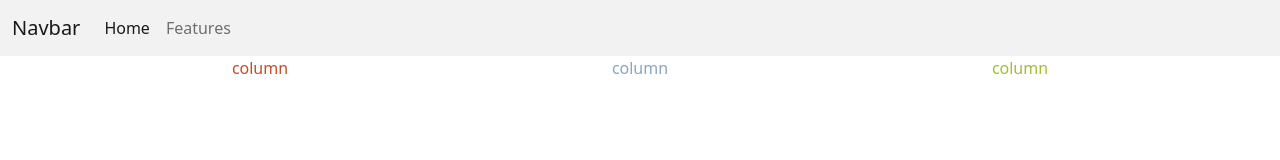
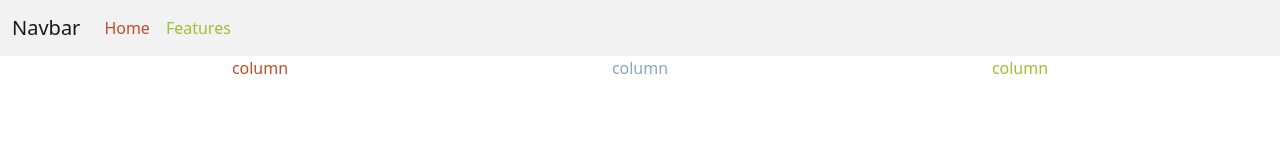
Before and after one commit to EvMad/bootstrap-sass-sandbox, a website: page index.html in a window 1280 px wide. Drawn offline with Linux system fonts and the light colour scheme.

Commit message:
changed nav link colors

```diff
--- a/index.html
+++ b/index.html
@@ -20,10 +20,10 @@
           <div class="collapse navbar-collapse" id="navbarNav">
             <ul class="navbar-nav">
               <li class="nav-item">
-                <a class="nav-link active" aria-current="page" href="#">Home</a>
+                <a class="nav-link link-danger active" aria-current="page" href="#">Home</a>
               </li>
               <li class="nav-item">
-                <a class="nav-link" href="#">Features</a>
+                <a class="nav-link link-secondary" href="#">Features</a>
               </li>
 
             </ul>
```
